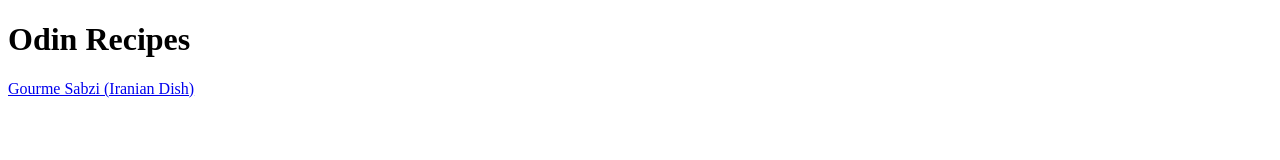
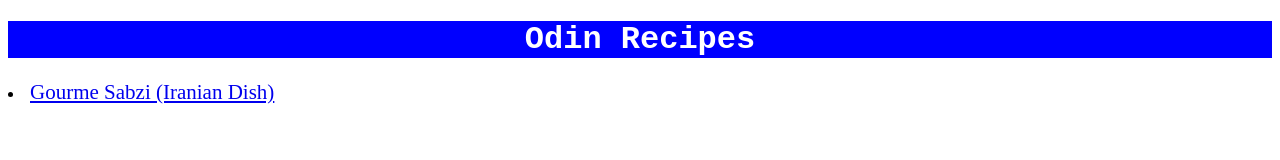
Before and after one commit to pouria1337/odin-recipes, a plain HTML site: page index.html in a window 1280 px wide. Drawn offline with Linux system fonts and the light colour scheme.

Commit message:
add a style.css for homepage. only for homepage styled homepage with blue color and monospace font for heading, increased font size for first recipe

```diff
--- a/index.html
+++ b/index.html
@@ -3,11 +3,14 @@
     <head>
         <meta charset="utf-8">
         <title>odin recipes</title>
+        <link rel="stylesheet" href="./style.css">
     </head>
 
     <body>
-        <h1>Odin Recipes</h1>
+        <h1 class="main-heading">Odin Recipes</h1>
 
-        <a href="./recipes/gourme-sabzi.html">Gourme Sabzi (Iranian Dish)</a>
+        <li>
+        <a class="recipe1" href="./recipes/gourme-sabzi.html">Gourme Sabzi (Iranian Dish)</a>
+        </li>
     </body>
 </html>
--- a/style.css
+++ b/style.css
@@ -0,0 +1,12 @@
+.main-heading {
+    text-align: center;
+    background-color: blue;
+    color: white;
+    font-style: normal;
+    font-variant: normal;
+    font-family: 'Courier New', Courier, monospace;
+}
+
+.recipe1 {
+    font-size: 21px;
+}
```
